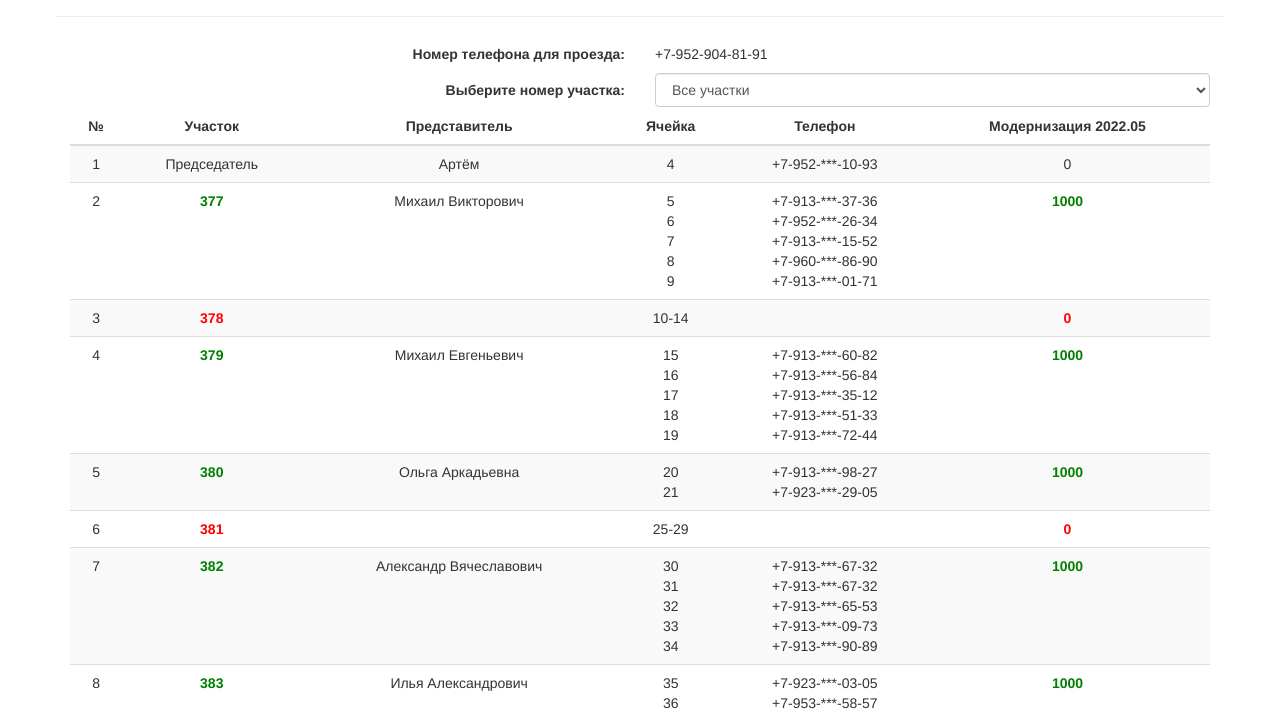
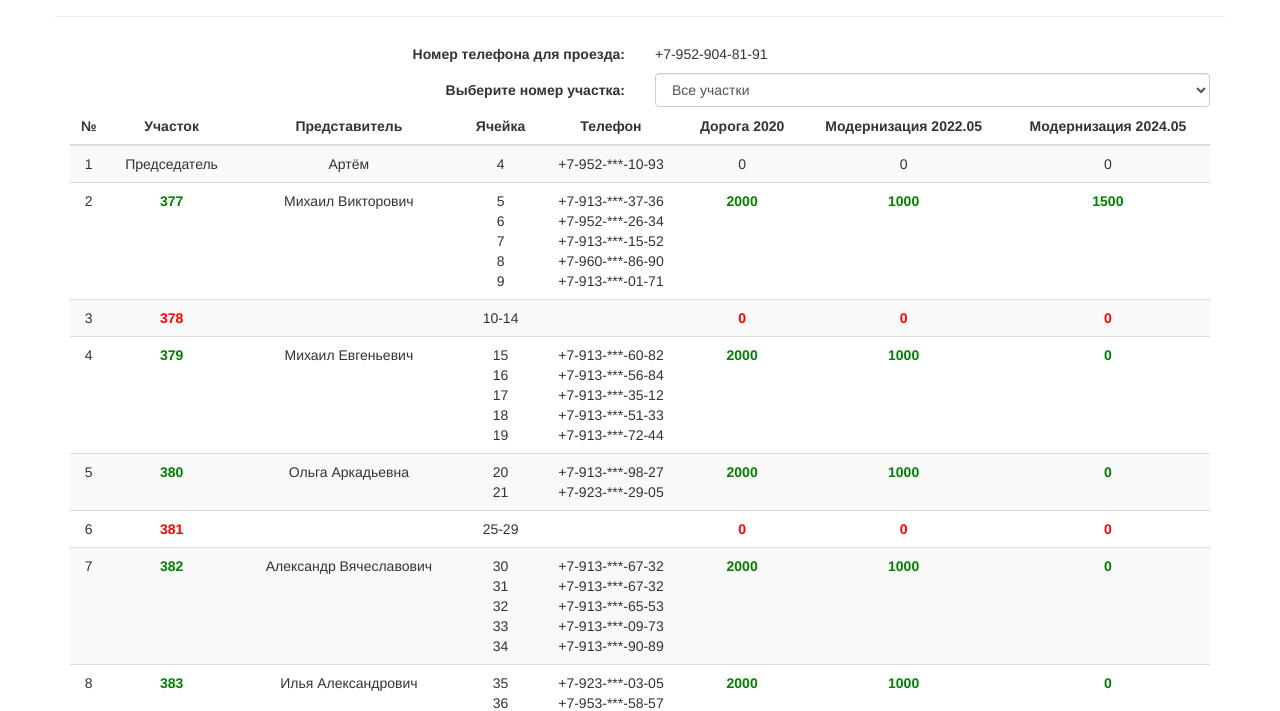
Before and after one commit to sun-street/sun-street.github.io, a website: page index.html in a window 1280 px wide. Shown: the part 89-800 px from the top of the page. Drawn offline with nearby package versions, Linux system fonts and the light colour scheme.

Commit message:
Правка номеров

```diff
--- a/Data/safe-grounds.json
+++ b/Data/safe-grounds.json
@@ -10,7 +10,9 @@
 					"number": "+7-952-***-10-93"
 				}
 			],
-			"mod2022_05": 0
+			"road2020": 0,
+			"mod2022_05": 0,
+			"mod2024_05": 0
 		},
 		{
 			"type": 1,
@@ -38,7 +40,9 @@
 					"number": "+7-913-***-01-71"
 				}
 			],
-			"mod2022_05": 1000
+			"road2020": 2000,
+			"mod2022_05": 1000,
+			"mod2024_05": 1500
 		},
 		{
 			"type": 1,
@@ -50,7 +54,9 @@
 					"number": ""
 				}
 			],
-			"mod2022_05": 0
+			"road2020": 0,
+			"mod2022_05": 0,
+			"mod2024_05": 0
 		},
 		{
 			"type": 1,
@@ -78,7 +84,9 @@
 					"number": "+7-913-***-72-44"
 				}
 			],
-			"mod2022_05": 1000
+			"road2020": 2000,
+			"mod2022_05": 1000,
+			"mod2024_05": 0
 		},
 		{
 			"type": 1,
@@ -94,7 +102,9 @@
 					"number": "+7-923-***-29-05"
 				}
 			],
-			"mod2022_05": 1000
+			"road2020": 2000,
+			"mod2022_05": 1000,
+			"mod2024_05": 0
 		},
 		{
 			"type": 1,
@@ -106,7 +116,9 @@
 					"number": ""
 				}
 			],
-			"mod2022_05": 0
+			"road2020": 0,
+			"mod2022_05": 0,
+			"mod2024_05": 0
 		},
 		{
 			"type": 1,
@@ -134,7 +146,9 @@
 					"number": "+7-913-***-90-89"
 				}
 			],
-			"mod2022_05": 1000
+			"road2020": 2000,
+			"mod2022_05": 1000,
+			"mod2024_05": 0
 		},
 		{
 			"type": 1,
@@ -150,7 +164,9 @@
 					"number": "+7-953-***-58-57"
 				}
 			],
-			"mod2022_05": 1000
+			"road2020": 2000,
+			"mod2022_05": 1000,
+			"mod2024_05": 0
 		},
 		{
 			"type": 1,
@@ -166,7 +182,9 @@
 					"number": "+7-913-***-15-61"
 				}
 			],
-			"mod2022_05": 1000
+			"road2020": 2000,
+			"mod2022_05": 1000,
+			"mod2024_05": 0
 		},
 		{
 			"type": 1,
@@ -186,7 +204,9 @@
 					"number": "+7-913-***-44-03"
 				}
 			],
-			"mod2022_05": 1000
+			"road2020": 2000,
+			"mod2022_05": 1000,
+			"mod2024_05": 0
 		},
 		{
 			"type": 1,
@@ -198,12 +218,14 @@
 					"number": "+7-961-***-98-88"
 				}
 			],
-			"mod2022_05": 1000
+			"road2020": 2000,
+			"mod2022_05": 1000,
+			"mod2024_05": 0
 		},
 		{
 			"type": 1,
 			"number": "389",
-			"name": "Вадим Анатольевич",
+			"name": "Арам Овсепович",
 			"phoneNumbers": [
 				{
 					"cellNumber": "55",
@@ -226,7 +248,9 @@
 					"number": "+7-913-***-86-09"
 				}
 			],
-			"mod2022_05": 1000
+			"road2020": 2000,
+			"mod2022_05": 1000,
+			"mod2024_05": 0
 		},
 		{
 			"type": 1,
@@ -246,7 +270,9 @@
 					"number": "+7-953-***-65-81"
 				}
 			],
-			"mod2022_05": 1000
+			"road2020": 2000,
+			"mod2022_05": 1000,
+			"mod2024_05": 1500
 		},
 		{
 			"type": 1,
@@ -258,7 +284,9 @@
 					"number": ""
 				}
 			],
-			"mod2022_05": 0
+			"road2020": 0,
+			"mod2022_05": 0,
+			"mod2024_05": 0
 		},
 		{
 			"type": 1,
@@ -286,7 +314,9 @@
 					"number": "+7-996-***-85-37"
 				}
 			],
-			"mod2022_05": 1000
+			"road2020": 2000,
+			"mod2022_05": 1000,
+			"mod2024_05": 0
 		},
 		{
 			"type": 1,
@@ -306,7 +336,9 @@
 					"number": "+7-961-***-33-48"
 				}
 			],
-			"mod2022_05": 1000
+			"road2020": 2000,
+			"mod2022_05": 1000,
+			"mod2024_05": 0
 		},
 		{
 			"type": 1,
@@ -334,12 +366,14 @@
 					"number": "+7-905-***-02-69"
 				}
 			],
-			"mod2022_05": 1000
+			"road2020": 2000,
+			"mod2022_05": 1000,
+			"mod2024_05": 0
 		},
 		{
 			"type": 1,
 			"number": "396",
-			"name": "Анна",
+			"name": "Игорь",
 			"phoneNumbers": [
 				{
 					"cellNumber": "85",
@@ -362,7 +396,9 @@
 					"number": "+7-951-***-12-42"
 				}
 			],
-			"mod2022_05": 1000
+			"road2020": 2000,
+			"mod2022_05": 1000,
+			"mod2024_05": 0
 		},
 		{
 			"type": 1,
@@ -378,7 +414,9 @@
 					"number": "+7-924-***-47-24"
 				}
 			],
-			"mod2022_05": 1000
+			"road2020": 2000,
+			"mod2022_05": 1000,
+			"mod2024_05": 1500
 		},
 		{
 			"type": 1,
@@ -394,7 +432,9 @@
 					"number": "+7-913-***-25-24"
 				}
 			],
-			"mod2022_05": 1000
+			"road2020": 2000,
+			"mod2022_05": 1000,
+			"mod2024_05": 0
 		}
 	]
 }
--- a/index.html
+++ b/index.html
@@ -40,7 +40,9 @@
                             <th class="text-center">Представитель</th>
                             <th class="text-center">Ячейка</th>
                             <th class="text-center">Телефон</th>
+                            <th class="text-center">Дорога 2020</th>
                             <th class="text-center">Модернизация 2022.05</th>
+                            <th class="text-center">Модернизация 2024.05</th>
                         </tr>
                     </thead>
                     <tbody id="tbody">
--- a/index.js
+++ b/index.js
@@ -103,7 +103,9 @@ function fillTable(groundName)
                 }
             }
 
+            innerHtml += "<td" + modStyle + ">" + bS + jsonObject.groundsList[i].road2020 + bE + "</td>";
             innerHtml += "<td" + modStyle + ">" + bS + jsonObject.groundsList[i].mod2022_05 + bE + "</td>";
+            innerHtml += "<td" + modStyle + ">" + bS + jsonObject.groundsList[i].mod2024_05 + bE + "</td>";
 
             innerHtml += "</td>"
             innerHtml += "</tr>";
```
